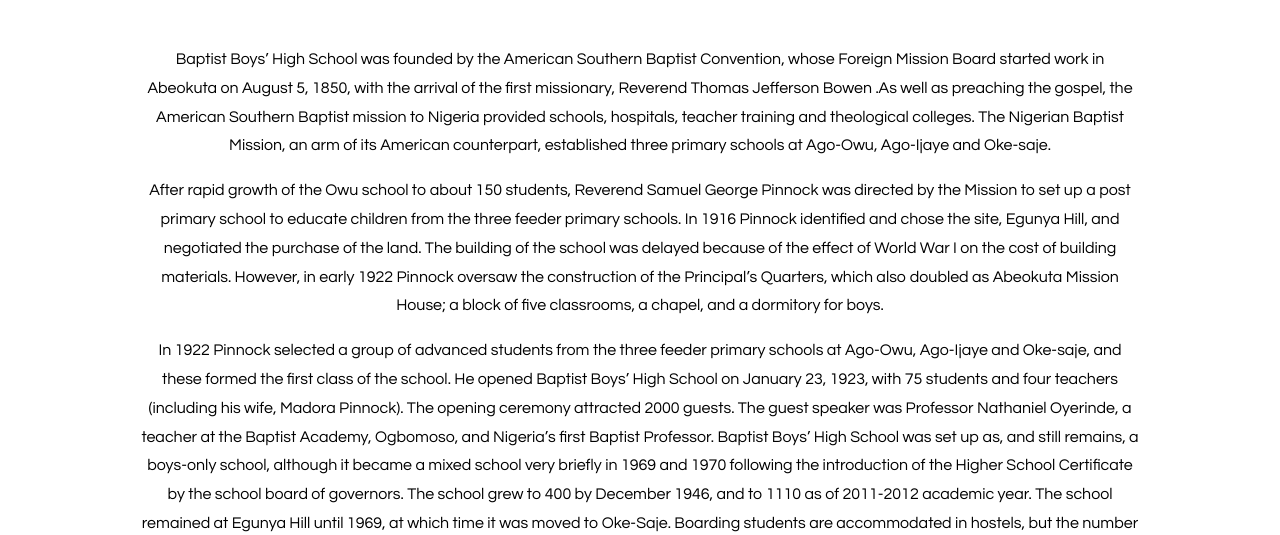
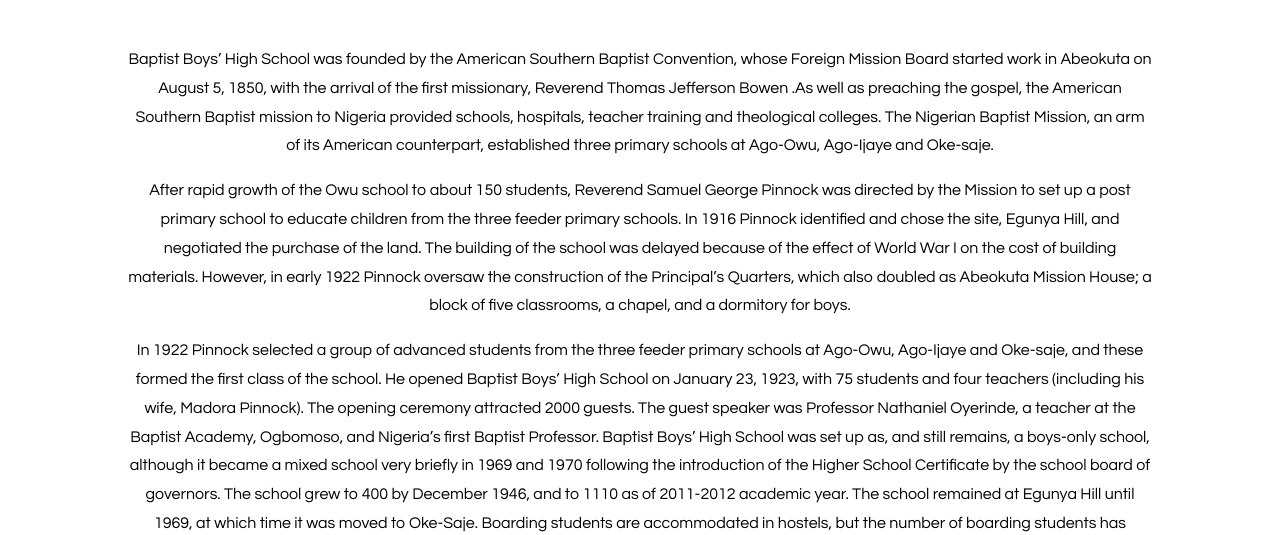
Before and after one commit to bbhs2020/bbhs2020.github.io, a plain HTML site: page index.html in a window 1280 px wide. Shown: the part 625-1160 px from the top of the page. Drawn offline with Linux system fonts and the light colour scheme.

Commit message:
Update default.css

```diff
--- a/default.css
+++ b/default.css
@@ -451,7 +451,7 @@ ul.contact li a:before {
 
 #welcome {
     overflow: hidden;
-    width: 1000px;
+    width: 80vw;
     padding: 6em 100px 0 100px;
     text-align: center;
 }
```
